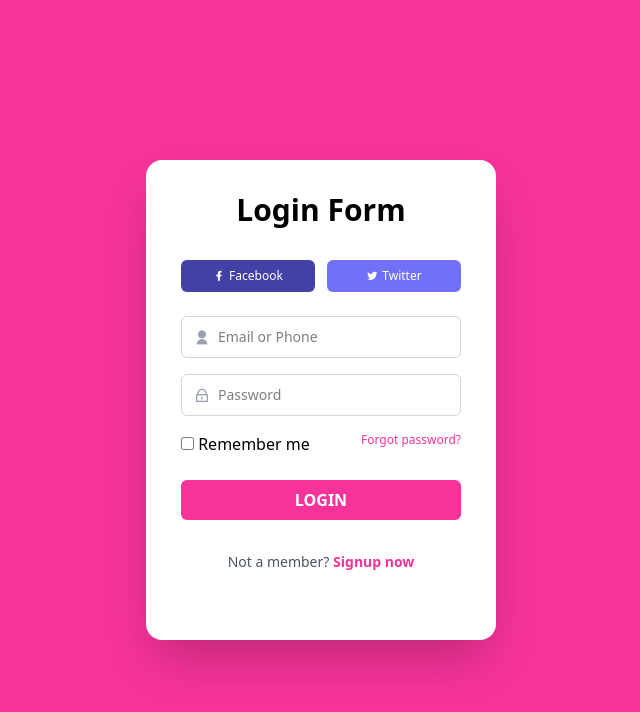
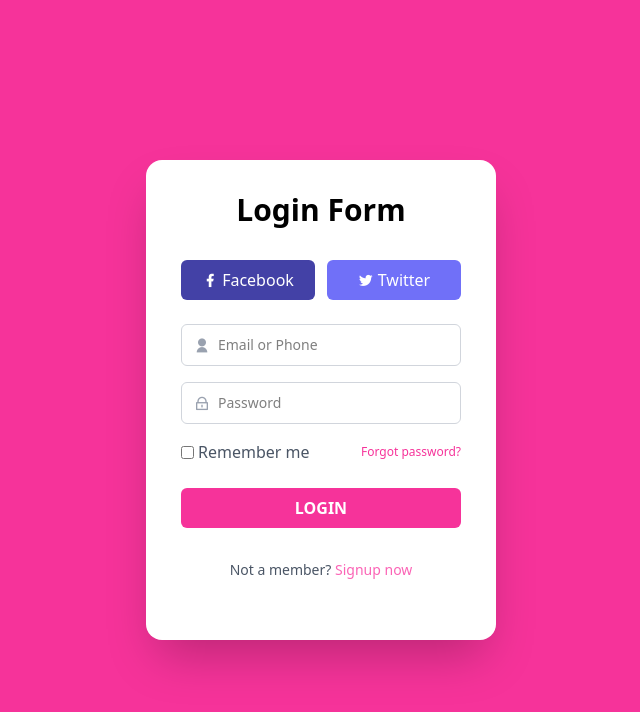
Before and after one commit to avnitstwt/BasicLogin, a website: page index.html in a window 1280 px wide. Shown: the whole page, without its empty margins (319-959 px from the left). Drawn offline with nearby package versions, Linux system fonts and the light colour scheme.

Commit message:
final push

```diff
--- a/index.html
+++ b/index.html
@@ -20,11 +20,11 @@
 
             <div class="logos flex w-[80%] justify-between gap-3 mb-6">
                 <div
-                    class="fb flex-1 py-2 rounded-md text-white bg-[#4341a6] flex items-center justify-center text-xs cursor-pointer hover:opacity-90 transition">
+                    class="fb flex-1 py-2 rounded-md text-white bg-[#4341a6] flex items-center justify-center text-base cursor-pointer hover:opacity-90 transition">
                     <i class="ri-facebook-fill mr-1"></i> Facebook
                 </div>
                 <div
-                    class="tw flex-1 py-2 rounded-md text-white bg-[#7070f8] flex items-center justify-center text-xs cursor-pointer hover:opacity-90 transition">
+                    class="tw flex-1 py-2 rounded-md text-white bg-[#7070f8] flex items-center justify-center text-base cursor-pointer hover:opacity-90 transition">
                     <i class="ri-twitter-fill mr-1"></i> Twitter
                 </div>
             </div>
@@ -33,21 +33,24 @@
 
                 <div
                     class="sing flex items-center border border-gray-300 rounded-md w-[80%] px-3 py-2 focus-within:border-pink-500 transition">
-                    <i class="ri-user-fill text-gray-400 mr-2"></i>
-                    <input type="text" placeholder="Email or Phone" class="w-full outline-none text-sm bg-transparent">
+                    <label for="em"> <i class="ri-user-fill text-gray-400 mr-2"></i> </label>
+                    <input id="em" type="text" placeholder="Email or Phone"
+                        class="w-full outline-none text-sm bg-transparent">
                 </div>
 
                 <div
                     class="secon flex items-center border border-gray-300 rounded-md w-[80%] px-3 py-2 focus-within:border-pink-500 transition">
-                    <i class="ri-lock-line text-gray-400 mr-2"></i>
-                    <input type="password" placeholder="Password" class="w-full outline-none text-sm bg-transparent">
+                    <label for="ps"><i class="ri-lock-line text-gray-400 mr-2"></i></label>
+                    <input id="ps" type="password" placeholder="Password"
+                        class="w-full outline-none text-sm bg-transparent">
                 </div>
 
-                <div class="w-[80%] flex justify-between ">
-                    <div class="rem">
-
-                        <input type="checkbox" name="" id="rem">
-                        <label for="rem">Remember me</label>
+                <div class="w-[80%] flex justify-between items-center ">
+                    <div class="rem text-gray-600">
+                        <div class="flex items-center gap-1">
+                            <input type="checkbox" name="" id="rem">
+                            <label for="rem">Remember me</label>
+                        </div>
                     </div>
                     <a href="#" class="text-xs text-pink-500 hover:underline">Forgot password?</a>
                 </div>
@@ -58,7 +61,7 @@
                 </button>
 
                 <div class="mt-4 text-gray-600 text-sm">
-                    Not a member? <a href="#" class="text-pink-500 font-bold hover:underline">Signup now</a>
+                    Not a member? <a href="#" class="text-pink-400 hover:underline">Signup now</a>
                 </div>
 
             </div>
```
Also changed, not shown: src/output.css.
